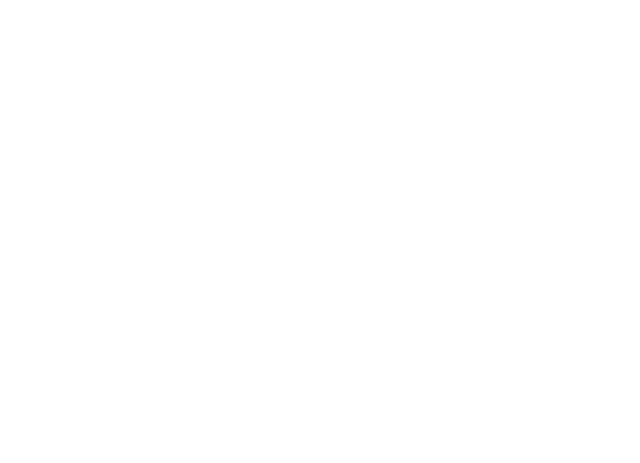
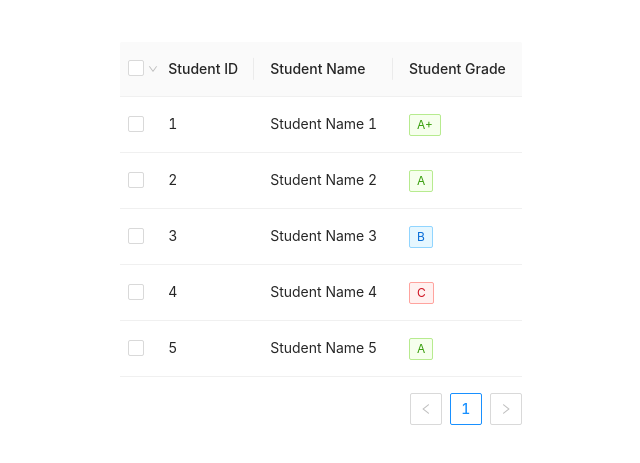
Before and after one commit to JihadRinaldi/antd-demo, a React (Create React App) app: page / in a window 1280 px wide. Shown: the part 159-622 px from the top of the page, without its empty margins (319-959 px from the left). Built offline with nearby package versions, Linux system fonts and the light colour scheme.

Commit message:
antd-table-customSelection

```diff
--- a/src/App.js
+++ b/src/App.js
@@ -1,10 +1,59 @@
 import 'antd/dist/antd.min.css';
 import './App.css';
+import { Table } from 'antd';
+import { TABLE_COLUMN, TABLE_DATA } from './constants/index.constant';
+import { useState } from 'react';
 
 function App() {
+  const [selectedRow, setSelectedRow] = useState([]);
   return (
     <div className="App">
-      <header className="App-header"></header>
+      <header className="App-header">
+        <Table
+          columns={TABLE_COLUMN}
+          dataSource={TABLE_DATA}
+          rowKey="id"
+          rowSelection={{
+            type: 'checkbox',
+            selectedRowKeys: selectedRow,
+            onChange: (keys) => {
+              setSelectedRow(keys);
+            },
+            onSelect: (record) => {
+              console.log(record);
+            },
+            getCheckboxProps: (record) => ({}),
+            selections: [
+              Table.SELECTION_NONE,
+              Table.SELECTION_ALL,
+              Table.SELECTION_INVERT,
+              {
+                key: 'even',
+                text: 'Select Even Rows',
+                onSelect: (allKeys) => {
+                  const selectedKeys = allKeys.filter((key) => {
+                    return key % 2 === 0;
+                  });
+                  setSelectedRow(selectedKeys);
+                },
+              },
+              {
+                key: 'excellent',
+                text: 'Select Student with Excellent Grads',
+                onSelect: (allkeys) => {
+                  const selectedKeys = allkeys.filter((key) => {
+                    const isExcellent = TABLE_DATA.find((student) => {
+                      return student.key === key && student.grade.includes('A');
+                    });
+                    return isExcellent;
+                  });
+                  setSelectedRow(selectedKeys);
+                },
+              },
+            ],
+          }}
+        />
+      </header>
     </div>
   );
 }
--- a/src/constants/index.constant.js
+++ b/src/constants/index.constant.js
@@ -1 +1,69 @@
+import { Tag } from 'antd';
+
 export const FRUITS = ['Banana', 'Mango', 'Orange', 'Apple', 'Grape', 'Cherry'];
+
+export const TABLE_COLUMN = [
+  {
+    title: 'Student ID',
+    dataIndex: 'id',
+  },
+  {
+    title: 'Student Name',
+    dataIndex: 'name',
+  },
+  {
+    title: 'Student Grade',
+    dataIndex: 'grade',
+    render: (tag) => {
+      let color;
+      if (tag.includes('A')) {
+        color = 'green';
+      } else if (tag.includes('B')) {
+        color = 'blue';
+      } else {
+        color = 'red';
+      }
+      return (
+        <Tag
+          key={tag}
+          color={color}
+        >
+          {tag}
+        </Tag>
+      );
+    },
+  },
+];
+
+export const TABLE_DATA = [
+  {
+    key: 1,
+    id: 1,
+    name: 'Student Name 1',
+    grade: 'A+',
+  },
+  {
+    key: 2,
+    id: 2,
+    name: 'Student Name 2',
+    grade: 'A',
+  },
+  {
+    key: 3,
+    id: 3,
+    name: 'Student Name 3',
+    grade: 'B',
+  },
+  {
+    key: 4,
+    id: 4,
+    name: 'Student Name 4',
+    grade: 'C',
+  },
+  {
+    key: 5,
+    id: 5,
+    name: 'Student Name 5',
+    grade: 'A',
+  },
+];
```
